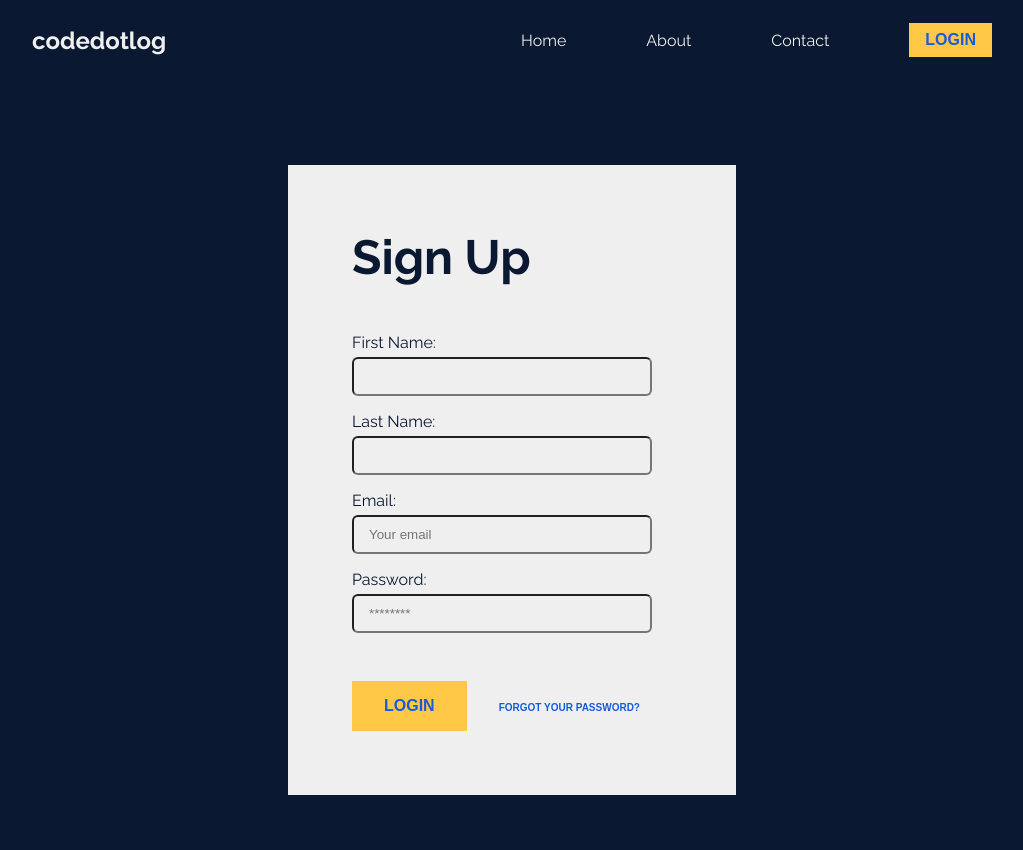
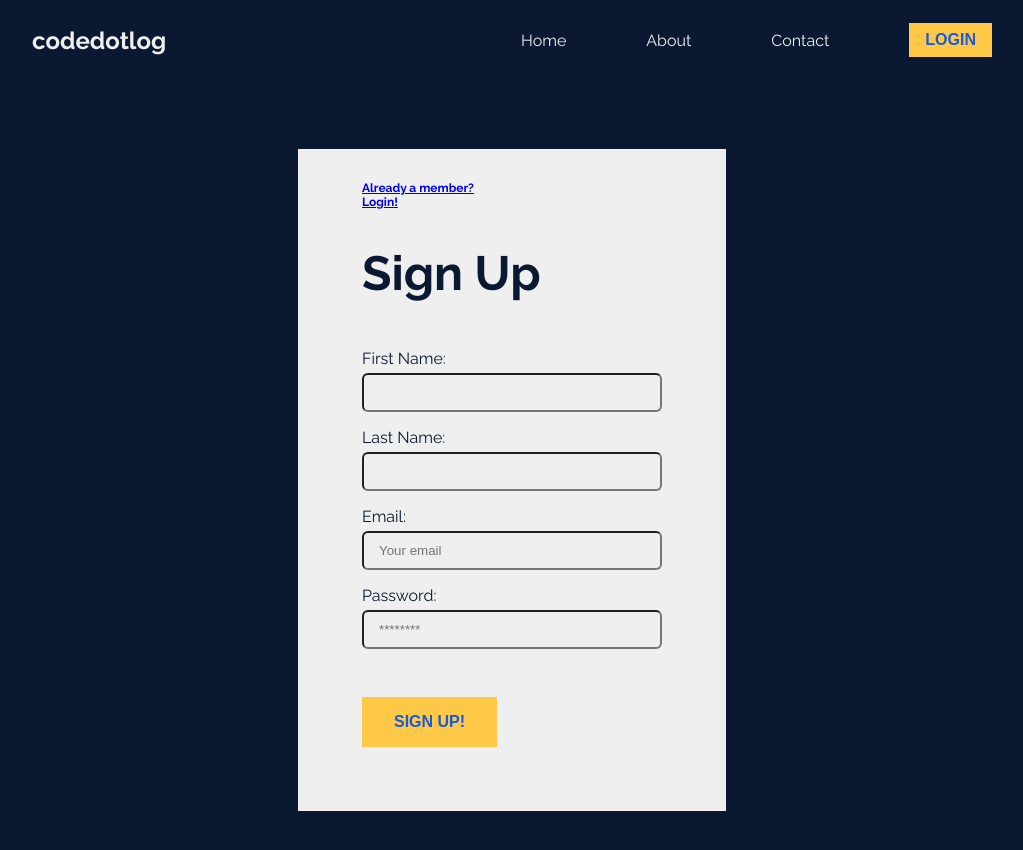
Before and after one commit to hanlee-311/codedotlog, a React (Create React App) app in the folder client/: page /SignUp in a window 1280 px wide. Shown: the top 850 px of the page, without its empty margins (128-1151 px from the left). Built offline with nearby package versions, Linux system fonts and the light colour scheme.

Commit message:
updated routes and links

```diff
--- a/client/src/Components/LoginSection.js
+++ b/client/src/Components/LoginSection.js
@@ -14,7 +14,7 @@ function LoginSection({ Login, error }) {
         <Form onSubmit={submitHandler}>
             <InsideForm>
                 <SignInUp>
-                    <Link to="/">
+                    <Link to="/SignUp">
                         <h4>Not already a member?</h4>
                         <h4>Sign Up!</h4>
                     </Link>
--- a/client/src/Pages/SignUp.js
+++ b/client/src/Pages/SignUp.js
@@ -7,7 +7,7 @@ import Auth from '../utils/auth';
 import Styled from 'styled-components';
 
 
-function SignUp(){
+function SignUp() {
     // const [details, setDetails] = useState({firstName: "", lastName: "", email: "", password: ""});
 
     const [formState, setFormState] = useState({
@@ -44,11 +44,17 @@ function SignUp(){
         }
     };
 
-    return(
+    return (
         <Form onSubmit={handleFormSubmit}>
             <InsideForm>
+                <SignInUp>
+                    <Link to="/Login">
+                        <h4>Already a member?</h4>
+                        <h4>Login!</h4>
+                    </Link>
+                </SignInUp>
                 <FormHeader>Sign Up</FormHeader>
-                {(error !== "") ? ( <div className="error">{error}</div>) : ""}
+                {(error !== "") ? (<div className="error">{error}</div>) : ""}
                 <FormGroup>
                     <FormLabel htmlFor="first-name">First Name:</FormLabel>
                     <FormInput type="text" name="firstName" id="first-name" value={formState.firstName} onChange={handleChange} />
@@ -63,11 +69,10 @@ function SignUp(){
                 </FormGroup>
                 <FormGroup>
                     <FormLabel htmlFor="password">Password:</FormLabel>
-                    <FormInput type="password" name="password" id="password" placeholder="********" value={formState.password} onChange={handleChange}/>
+                    <FormInput type="password" name="password" id="password" placeholder="********" value={formState.password} onChange={handleChange} />
                 </FormGroup>
                 <div>
-                    <button>Login</button>
-                    <ForgotButton>forgot your password?</ForgotButton>
+                    <button>Sign Up!</button>
                 </div>
             </InsideForm>
         </Form>
```
Lines whose indentation alone changed are shown as unchanged.
